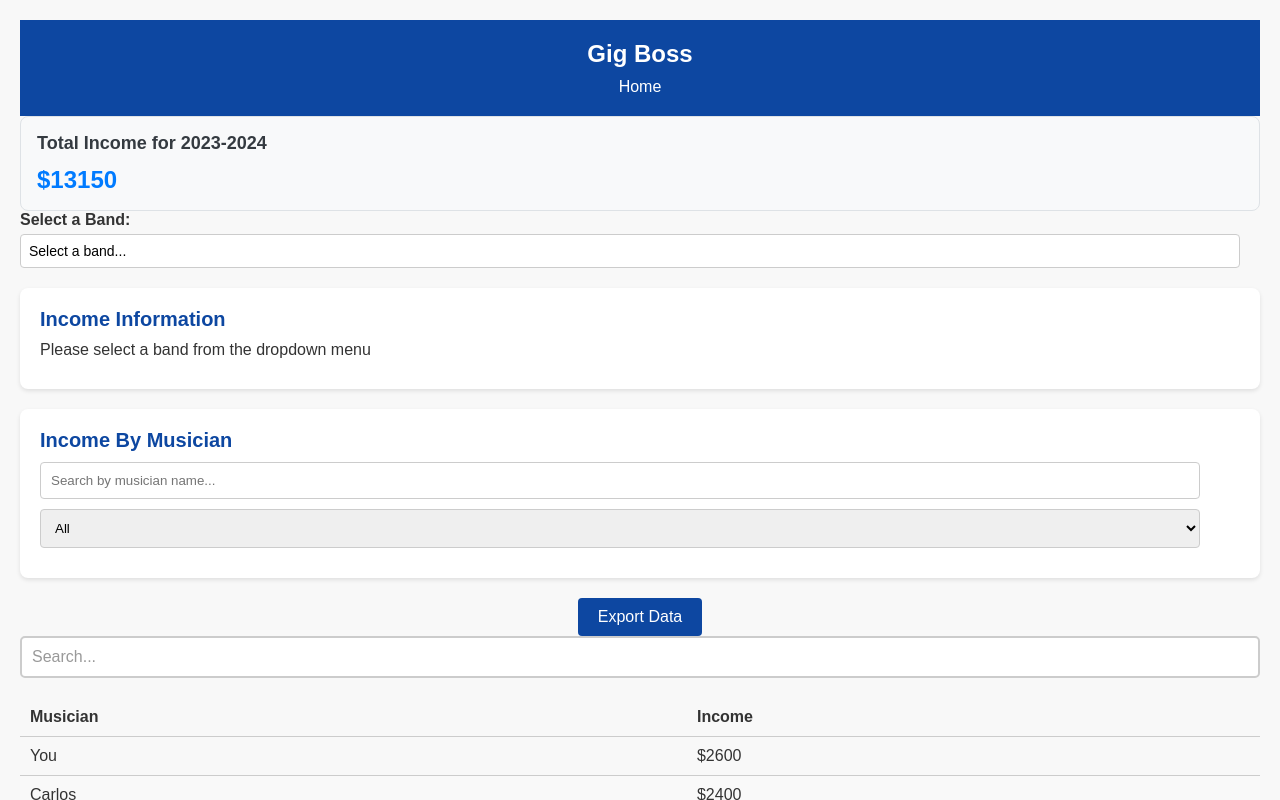
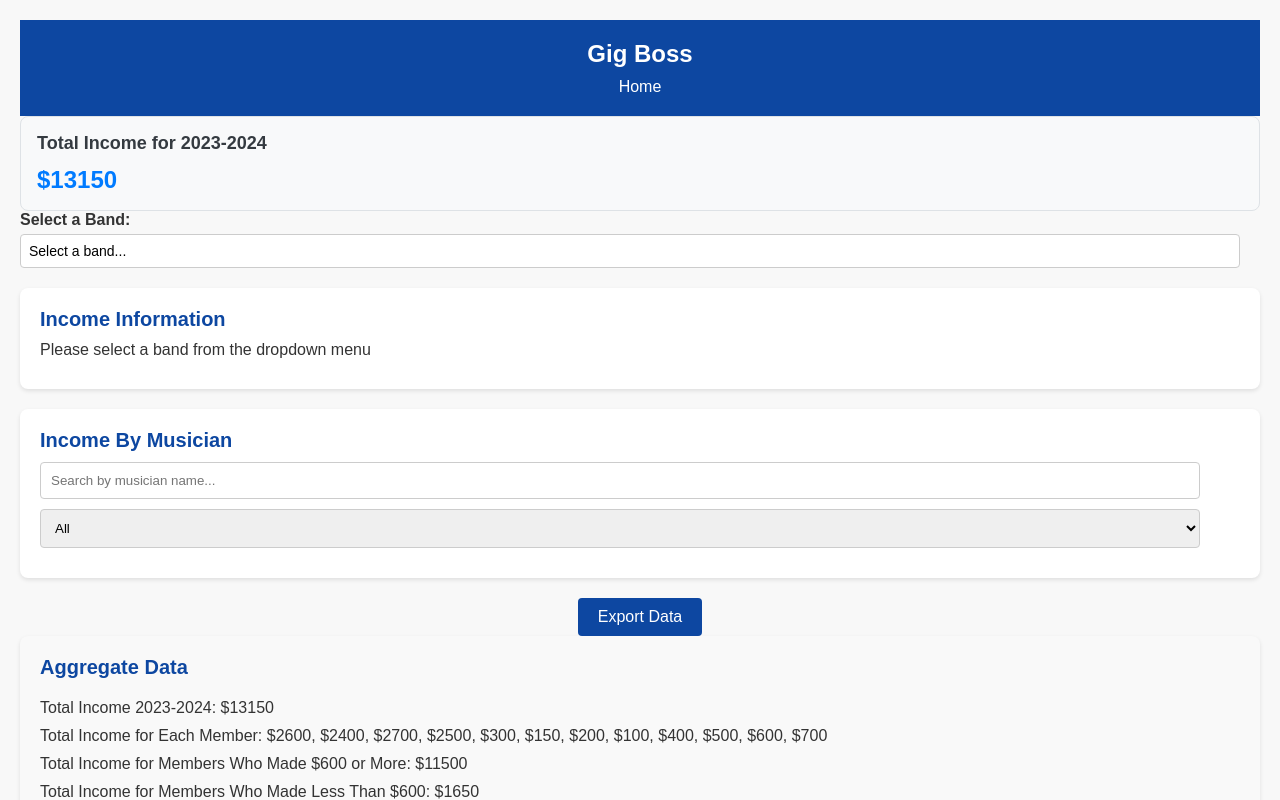
Before and after one commit to KarrarQ/gig-boss-interview, a React (Create React App) app: page / in a window 1280 px wide. Both pictures are taken after a click on the button "Export Data". Shown: the top 800 px of the page. Built offline with nearby package versions, Linux system fonts and the light colour scheme.

Commit message:
Made changes to remove extra input

```diff
--- /dev/null
+++ b/src/components/AggregateData/AggregateData.css
@@ -0,0 +1,19 @@
+.aggregate-data {
+    background-color: #f9f9f9;
+    border-radius: 8px;
+    box-shadow: 0 2px 4px rgba(0, 0, 0, 0.1);
+    padding: 20px;
+    margin-bottom: 20px;
+  }
+
+  .aggregate-data h2 {
+    font-size: 20px;
+    margin-bottom: 20px;
+    color: #0d47a1;
+  }
+
+  .aggregate-data p {
+    margin-bottom: 10px;
+    font-size: 16px;
+    color: #333;
+  }
--- /dev/null
+++ b/src/components/AggregateData/AggregateData.js
@@ -0,0 +1,25 @@
+import React from 'react';
+import './AggregateData.css';
+
+function AggregateData({ totalIncome, memberIncomes, totalIncomeOver600, totalIncomeUnder600, totalPaidOut, totalPersonalIncome }) {
+  return (
+    <div className="aggregate-data">
+      <h2>Aggregate Data</h2>
+      <p>Total Income 2023-2024: ${totalIncome}</p>
+      {/* Display Total Income for each member */}
+      <p>Total Income for Each Member: ${memberIncomes.join(', $')}</p>
+      {/* Calculate and Display Total Income for members who made $600 or more */}
+      <p>Total Income for Members Who Made $600 or More: ${totalIncomeOver600}</p>
+      {/* Calculate and Display Total Income for members who made less than $600 */}
+      <p>Total Income for Members Who Made Less Than $600: ${totalIncomeUnder600}</p>
+      {/* Display Total Payout */}
+      <p>Total Payout: ${totalPaidOut}</p>
+      {/* Display Total Personal Income */}
+      <p>Total Personal Income: ${totalPersonalIncome}</p>
+      {/* Provide options for exporting the data */}
+      {/* Add export options here (Another Page, PDF, Excel) */}
+    </div>
+  );
+}
+
+export default AggregateData;
--- a/src/components/App/App.js
+++ b/src/components/App/App.js
@@ -6,29 +6,67 @@ import RenderArea from '../RenderArea/RenderArea';
 import IncomeByMusician from '../IncomeByMusician/IncomeByMusician';
 import ExportDataButton from '../ExportDataButton/ExportDataButton';
 import DataTable from '../DataTable/DataTable';
-import SearchInput from '../Searchinput/Searchinput';
+
 import TotalIncome from '../TotalIncome/TotalIncome';
+import AggregateData from '../AggregateData/AggregateData'; // Import AggregateData component
 import bandsData from '../SampleData/income_data_2023_24.json';
 
 function App() {
   const [selectedBand, setSelectedBand] = useState(null); // State to store selected band
   const [searchQuery, setSearchQuery] = useState(''); // State to store search query
   const [showDataTable, setShowDataTable] = useState(false); // State to toggle DataTable visibility
+  const [exportData, setExportData] = useState(false); // State to toggle export data visibility
+  const [error, setError] = useState(null); // State to store error messages
 
   const handleExportData = () => {
-    setShowDataTable(true); // Show DataTable when Export Data button is clicked
+    setExportData(true); // Set exportData state to true when Export Data button is clicked
   };
+
+  // Calculate Total Income for each member
+  const memberIncomes = bandsData?.bands?.reduce((acc, band) => {
+    band.members.forEach(member => {
+      acc.push(member.income);
+    });
+    return acc;
+  }, []) || [];
+
+  // Calculate Total Income for members who made $600 or more
+  const totalIncomeOver600 = memberIncomes.filter(income => income >= 600).reduce((acc, income) => acc + income, 0);
+
+  // Calculate Total Income for members who made less than $600
+  const totalIncomeUnder600 = memberIncomes.filter(income => income < 600).reduce((acc, income) => acc + income, 0);
+
+  // Calculate Total Payout
+  const totalPaidOut = memberIncomes.reduce((acc, income) => acc + income, 0);
+
+  // Calculate Total Personal Income
+  const totalPersonalIncome = selectedBand ?
+    bandsData?.bands?.find(band => band.band_name === selectedBand)?.members.reduce((total, member) => total + member.income, 0) || 0
+    : 0;
+
+  // Error handling for invalid data
+  if (!bandsData || !bandsData.bands) {
+    setError("Data not found or invalid."); // Set error message if data is not found or invalid
+  }
 
   return (
     <main>
       <Header />
-      <TotalIncome selectedBand={selectedBand} bandsData={bandsData.bands} />
-      <DropDownMenu onSelectBand={setSelectedBand} bandsData={bandsData.bands} />
-      <RenderArea selectedBand={selectedBand} bandsData={bandsData.bands} />
-      <IncomeByMusician selectedBand={selectedBand} bandsData={bandsData.bands} />
-      <ExportDataButton onClick={handleExportData} />
-      <SearchInput value={searchQuery} onChange={setSearchQuery} />
-      {showDataTable && <DataTable data={bandsData.bands.reduce((acc, band) => acc.concat(band.members.map(member => ({ bandName: band.band_name, ...member }))), [])} selectedBand={selectedBand} />}
+      <TotalIncome selectedBand={selectedBand} bandsData={bandsData?.bands || []} />
+      <DropDownMenu onSelectBand={setSelectedBand} bandsData={bandsData?.bands || []} />
+      <RenderArea selectedBand={selectedBand} bandsData={bandsData?.bands || []} />
+      <IncomeByMusician selectedBand={selectedBand} bandsData={bandsData?.bands || []} />
+      <ExportDataButton onExport={handleExportData} /> {/* Pass handleExportData function */}
+      {showDataTable && <DataTable data={bandsData?.bands?.reduce((acc, band) => acc.concat(band.members.map(member => ({ bandName: band.band_name, ...member }))), []) || []} selectedBand={selectedBand} />}
+      {exportData && <AggregateData
+        totalIncome={totalIncomeOver600 + totalIncomeUnder600}
+        memberIncomes={memberIncomes}
+        totalIncomeOver600={totalIncomeOver600}
+        totalIncomeUnder600={totalIncomeUnder600}
+        totalPaidOut={totalPaidOut}
+        totalPersonalIncome={totalPersonalIncome}
+      />} {/* Render AggregateData when exportData is true */}
+      {error && <div className="error-message">Error: {error}</div>} {/* Display error message if any */}
     </main>
   );
 }
--- a/src/components/DataTable/DataTable.js
+++ b/src/components/DataTable/DataTable.js
@@ -1,5 +1,6 @@
 import React from 'react';
 import './DataTable.css';
+import AggregateData from '../AggregateData/AggregateData'; // Import the AggregateData component
 
 function DataTable({ data, selectedBand }) {
   return (
@@ -24,6 +25,8 @@ function DataTable({ data, selectedBand }) {
           ))}
         </tbody>
       </table>
+      {/* Conditionally render the AggregateData component */}
+      {selectedBand && <AggregateData data={data} />}
     </div>
   );
 }
--- a/src/components/ExportDataButton/ExportDataButton.js
+++ b/src/components/ExportDataButton/ExportDataButton.js
@@ -1,9 +1,10 @@
+// ExportDataButton.js
 import React from 'react';
 import './ExportDataButton.css';
 
-function ExportDataButton({ onClick }) {
+function ExportDataButton({ onExport }) {
   const handleClick = () => {
-    onClick(); // Call the onClick function passed from the parent component
+    onExport(); // Call the onExport function passed from the parent component
   };
 
   return (
--- a/src/components/Searchinput/Searchinput.css
+++ /dev/null
@@ -1,22 +0,0 @@
-/* Searchinput.css */
-
-.search-input {
-    margin-bottom: 20px;
-  }
-
-  .search-input input {
-    width: 100%;
-    padding: 10px;
-    border: 2px solid #ccc;
-    border-radius: 5px;
-    font-size: 16px;
-    outline: none;
-  }
-
-  .search-input input::placeholder {
-    color: #999;
-  }
-
-  .search-input input:focus {
-    border-color: #007bff;
-  }
--- a/src/components/Searchinput/Searchinput.js
+++ /dev/null
@@ -1,21 +0,0 @@
-import React from 'react';
-import './Searchinput.css';
-
-function SearchInput({ value, onChange }) {
-  const handleInputChange = (event) => {
-    onChange(event.target.value);
-  };
-
-  return (
-    <div className="search-input">
-      <input
-        type="text"
-        placeholder="Search..."
-        value={value}
-        onChange={handleInputChange}
-      />
-    </div>
-  );
-}
-
-export default SearchInput;
```
